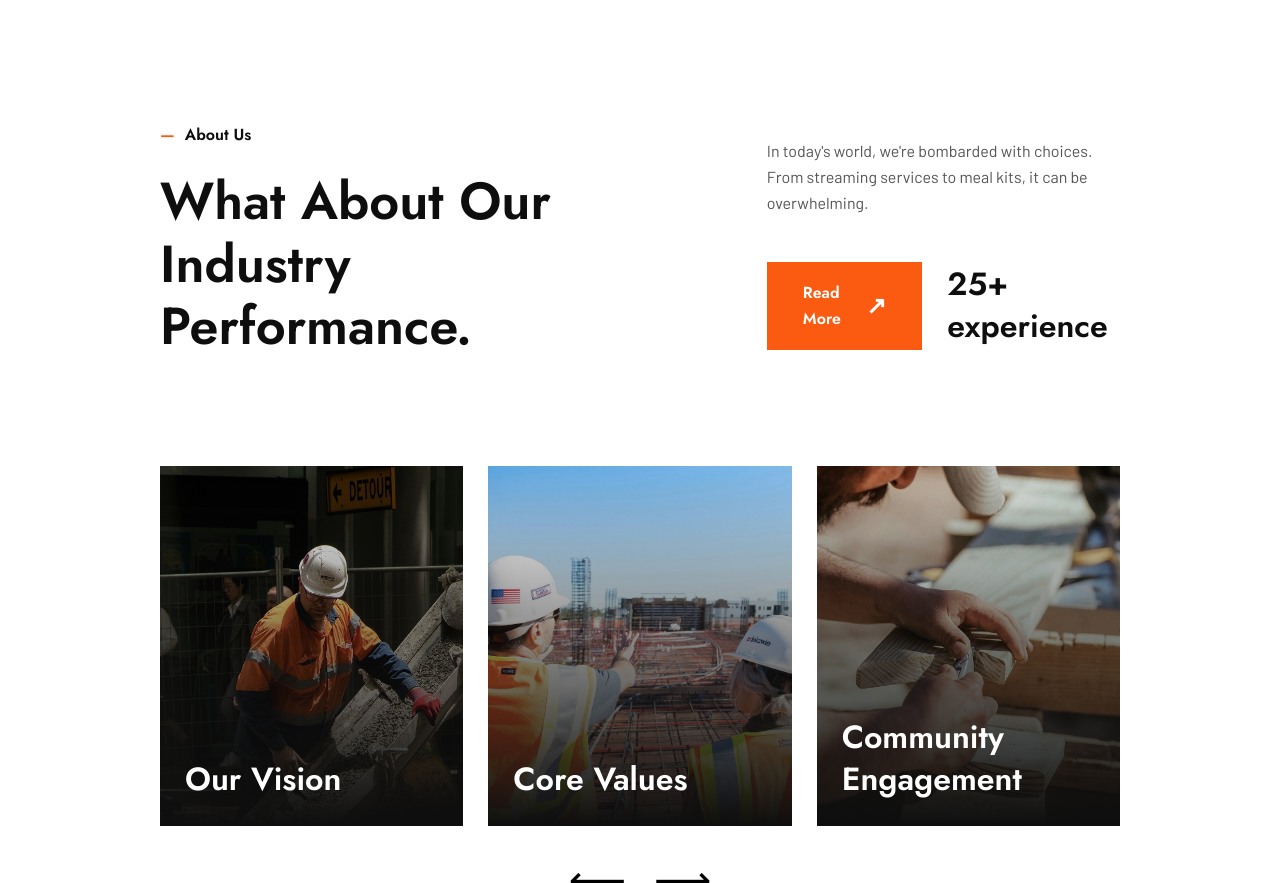
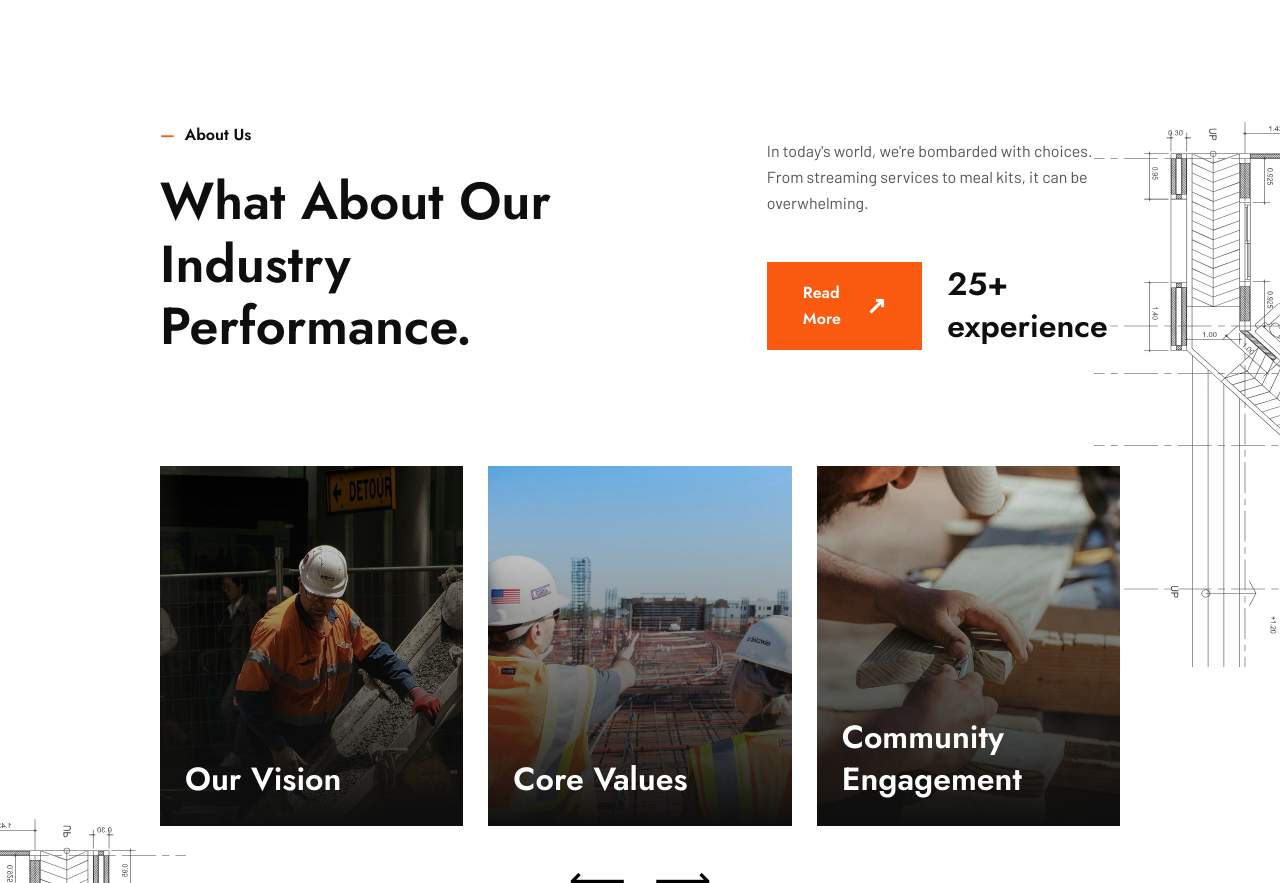
Before and after one commit to edelsid/team8htmlEvent2024, a website built with Vite: page index.html in a window 1280 px wide. Shown: the part 2280-3163 px from the top of the page. Built offline with nearby package versions, Linux system fonts and the light colour scheme; files whose address does not match are found by name.

Commit message:
img paths, adjusted readme

```diff
--- a/style.scss
+++ b/style.scss
@@ -355,7 +355,7 @@ img {
 
 .decorated {
   &::before, &_right::after, &::after, &_left::before {
-    content: url('svg/Architecture.svg');
+    content: url('/svg/Architecture.svg');
     position: absolute;
 
     @include sm {
```
Also changed, not shown: README.md.
